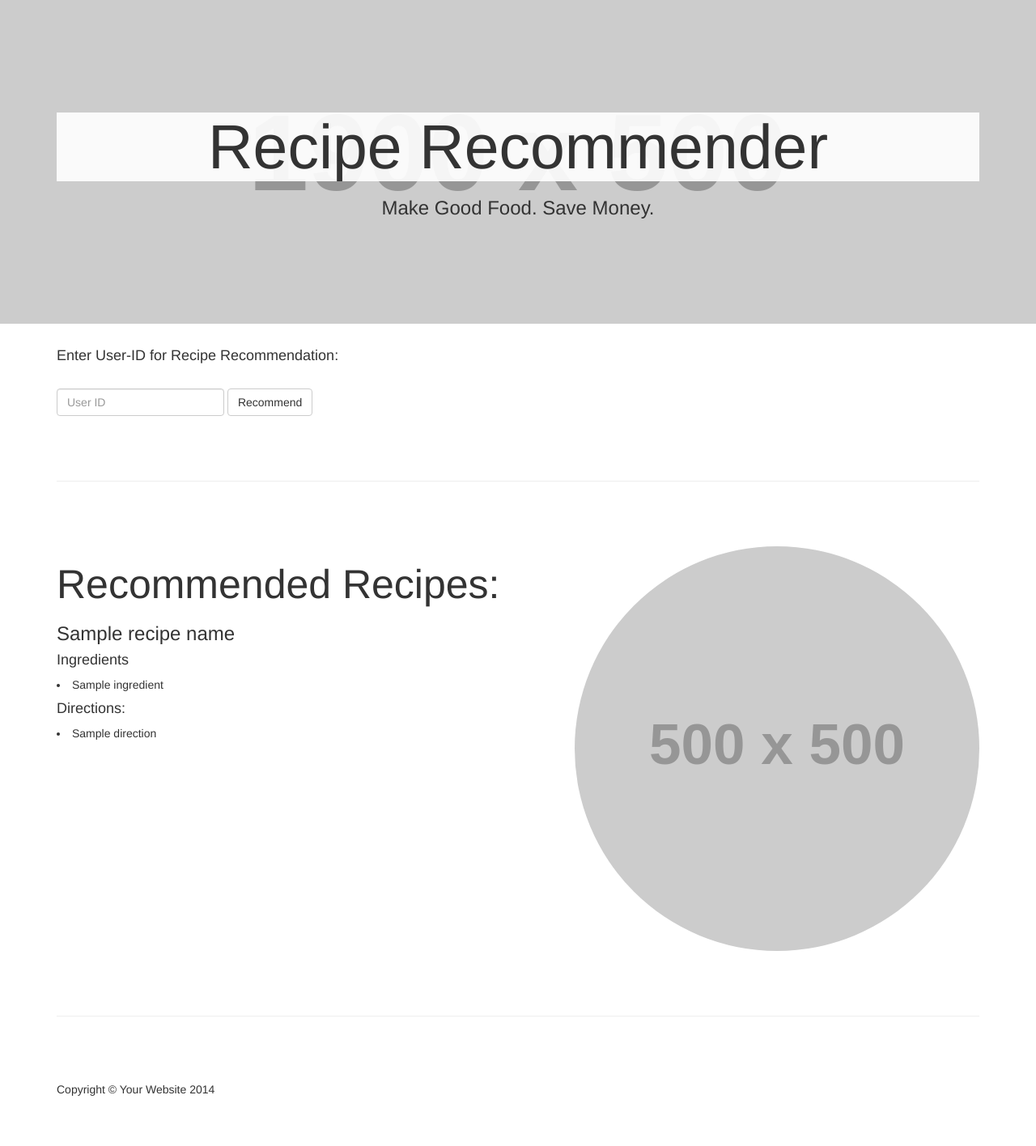
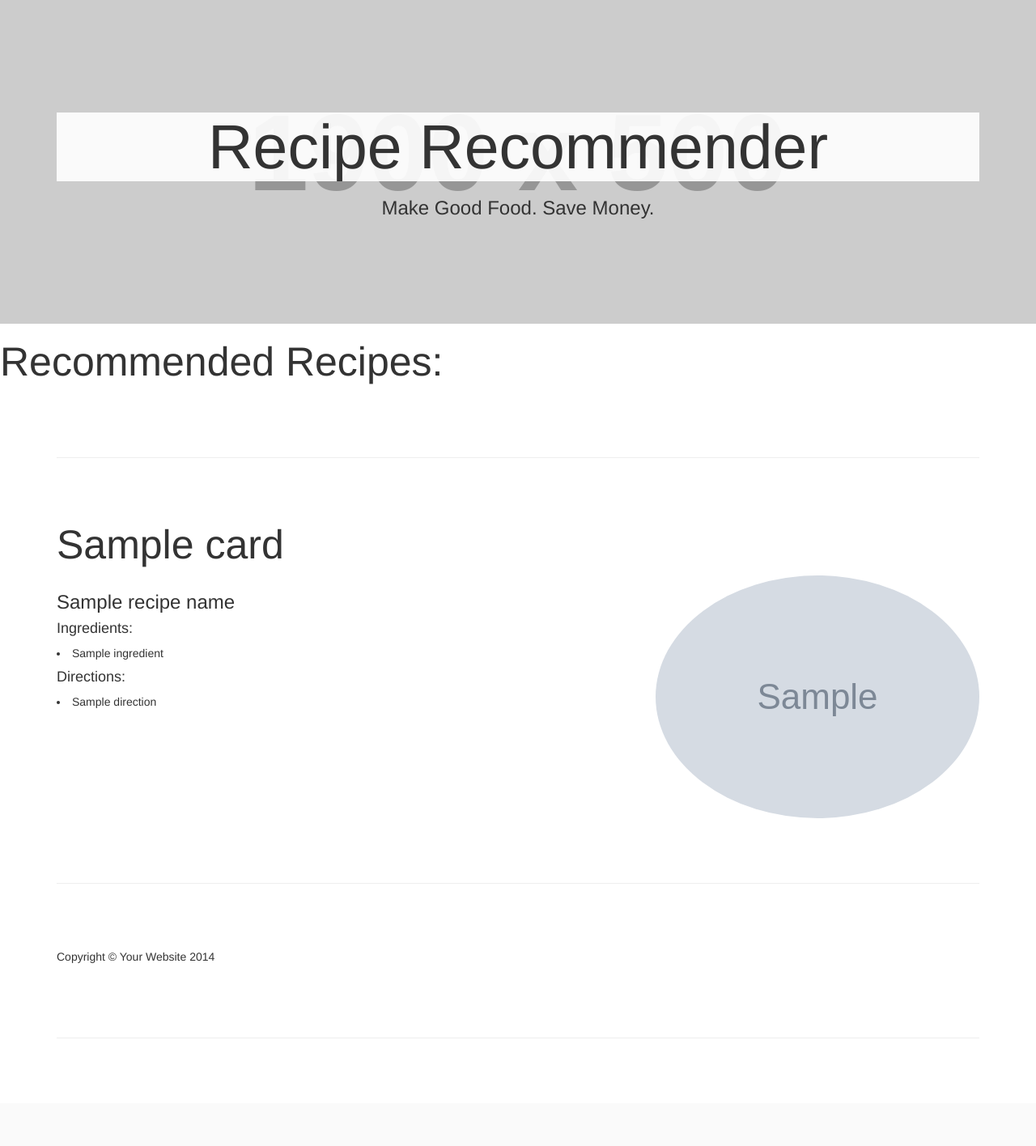
Before and after one commit to gavinest/recipe_recommender, a Flask app: template web_app/templates/recommender.html in a window 1280 px wide. Shown: the part 51-1467 px from the top of the page at 81% size. After the commit the page ends 1241 px from the top, so only its background shows below. Run offline with Flask 2, Linux system fonts and the light colour scheme; the template is opened without the code that fills it: most values are stand-ins (such as "Sample title", 1, 10 or a date in 2020); grey boxes marked "Sample" are stand-in pictures; grey boxes labelled with a size stand in for pictures from a placeholder-image service; parts of the project's set-up code (start-up, migrations or seed data) failed here and were passed over; some libraries are stand-ins or nearby versions.

Commit message:
many web_app changes

```diff
--- a/web_app/app.py
+++ b/web_app/app.py
@@ -25,54 +25,27 @@ def hello_world():
 def contact_me():
     return render_template('contact.html')
 
-@app.route('/recommend', methods=["GET","POST"])
-# @app.route('/recommend/<user_id>')
-# def recommender(user_id=827351): #827351
-def recommender():
+@app.route('/recommender/<user_id>')
+def recommender(user_id):
+    recommendations = model.recommend([user_id], k=5)['recipe_id']
+    recipe_cards =[]
+    for recipe in recommendations:
+        recipe_cards.append(RECIPE_COLLECTION.find_one({'recipe_id': str(recipe)}))
+    return render_template('recommender.html', cards=recipe_cards)
+
+@app.route('/login', methods=["GET", "POST"])
+@app.route('/recommend')
+@app.route('/recommender')
+#827351
+def login():
+    error = ''
     if request.method == "POST":
         user_id = request.form['user_id']
         if USER_COLLECTION.find({'user_id': user_id}).count() != 0:
-            rec = model.recommend([945781], k=5)[0]['recipe_id']
-            print rec
-            recipe_card = data.pull_recipe_data([str(rec)])[0]
-            return render_template('recommender.html',
-                        recipe_name=recipe_card['name'],
-                        ingredients=recipe_card['ingredients'],
-                        directions=recipe_card['directions'])
-    else:
-        rec = model.recommend([827351], k=5)[0]['recipe_id']
-        recipe_card = data.pull_recipe_data([str(rec)])[0]
-        return render_template('recommender.html',
-                    recipe_name=recipe_card['name'],
-                    ingredients=recipe_card['ingredients'],
-                    directions=recipe_card['directions'])
-
-    # @app.route('/login/', methods=["GET","POST"])
-    # def login_page():
-    #
-    #     error = ''
-    #     try:
-    #
-    #         if request.method == "POST":
-    #
-    #             attempted_username = request.form['username']
-    #             attempted_password = request.form['password']
-    #
-    #             #flash(attempted_username)
-    #             #flash(attempted_password)
-    #
-    #             if attempted_username == "admin" and attempted_password == "password":
-    #                 return redirect(url_for('dashboard'))
-    #
-    #             else:
-    #                 error = "Invalid credentials. Try Again."
-    #
-    #         return render_template("login.html", error = error)
-    #
-    #     except Exception as e:
-    #         #flash(e)
-    #         return render_template("login.html", error = error)
-    #
+            return redirect(url_for('recommender', user_id=user_id))
+        else:
+            error = 'Invalid User ID. Do you want to register?'
+    return render_template('login.html', error=error)
 
 if __name__ == '__main__':
     data = DataLoader(10)
--- a/web_app/templates/layout.html
+++ b/web_app/templates/layout.html
@@ -58,7 +58,7 @@
                         <a href="/">About the Project</a>
                     </li> -->
                     <li>
-                        <a href="/recommend">Recipe Recommender</a>
+                        <a href="/login">Recipe Recommender</a>
                     </li>
                     <li>
                         <a href="/contact">Contact</a>
@@ -71,18 +71,33 @@
     </nav>
 
     <!-- Full Width Image Header -->
-    {% block image_header %}
     <header class="header-image">
         <div class="headline">
             <div class="container">
                 <h2>Recipe Recommender</h2>
                 <h3>Make Good Food. Save Money.</h3>
             </div>
+            {% block login %}
+            {% endblock %}
         </div>
     </header>
+
+    {% block content %}
     {% endblock %}
-    {% block content %}{% endblock %}
 
+<div class="container">
+    <hr class="featurette-divider">
+    <!-- Footer -->
+    <footer>
+        <div class="row">
+            <div class="col-lg-12">
+                <p>Copyright &copy; Your Website 2014</p>
+            </div>
+        </div>
+
+    <hr class="featurette-divider">
+    </footer>
+</div>
     <!-- jQuery -->
     <script src="../static/js/jquery.js"></script>
 
--- a/web_app/templates/recommender.html
+++ b/web_app/templates/recommender.html
@@ -1,49 +1,34 @@
 {% extends 'layout.html' %}
 
+{% block login %}
+{% endblock %}
+
 {% block content %}
+<h3 class="featurette-heading">Recommended Recipes:
+    <span class="text-muted"></span>
+</h3>
+{% for card in cards %}
 <div class="container">
-  <br>
-  <h4>Enter User-ID for Recipe Recommendation:</h4>
-  <br>
-  <form action="" class="form-inline" method="post">
-    <input type="text" class="form-control" placeholder="User ID" name="user_id" value="{{request.form.user_id}}">
-    <input class="btn btn-default" type="submit" value="Recommend">
-  </form>
-</div>
-
-<div class="container">
-
     <hr class="featurette-divider">
-    <div class="featurette" id="about">
-        <img class="featurette-image img-circle img-responsive pull-right" src="http://placehold.it/500x500">
-        <h3 class="featurette-heading">Recommended Recipes:
-            <span class="text-muted"></span>
-        </h3>
+    <h3 class="featurette-heading">{{card['name']}}
+        <span class="text-muted"></span>
+    </h3>
+    <div class="featurette">
+        <img class="featurette-image img-circle img-responsive pull-right" src = {% if card['picture'] %} {{card['picture'][0]}} {% endif %}>
         <p class="lead">
           <h3>{{recipe_name}}</h3>
-          <h4>Ingredients</h4>
-          {% for i in ingredients %}
+          <h4>Ingredients:</h4>
+          {% for i in card['ingredients'] %}
           <li>{{i}}</li>
           {% endfor %}
           <h4>Directions:</h4>
-          {% for i in directions %}
+          {% for i in card['directions'] %}
           <li>{{i}}</li>
           {% endfor %}
         </p>
     </div>
-
-    <hr class="featurette-divider">
-
-    <!-- Footer -->
-    <footer>
-        <div class="row">
-            <div class="col-lg-12">
-                <p>Copyright &copy; Your Website 2014</p>
-            </div>
-        </div>
-    </footer>
-
 </div>
+{% endfor %}
 <!-- /.container -->
 
 {% endblock %}
```
Also changed, not shown: web_app/templates/contact.html (+12 -1 lines), web_app/templates/login.html (added, +18 -0 lines), web_app/templates/summary.html (+3 -14 lines).
